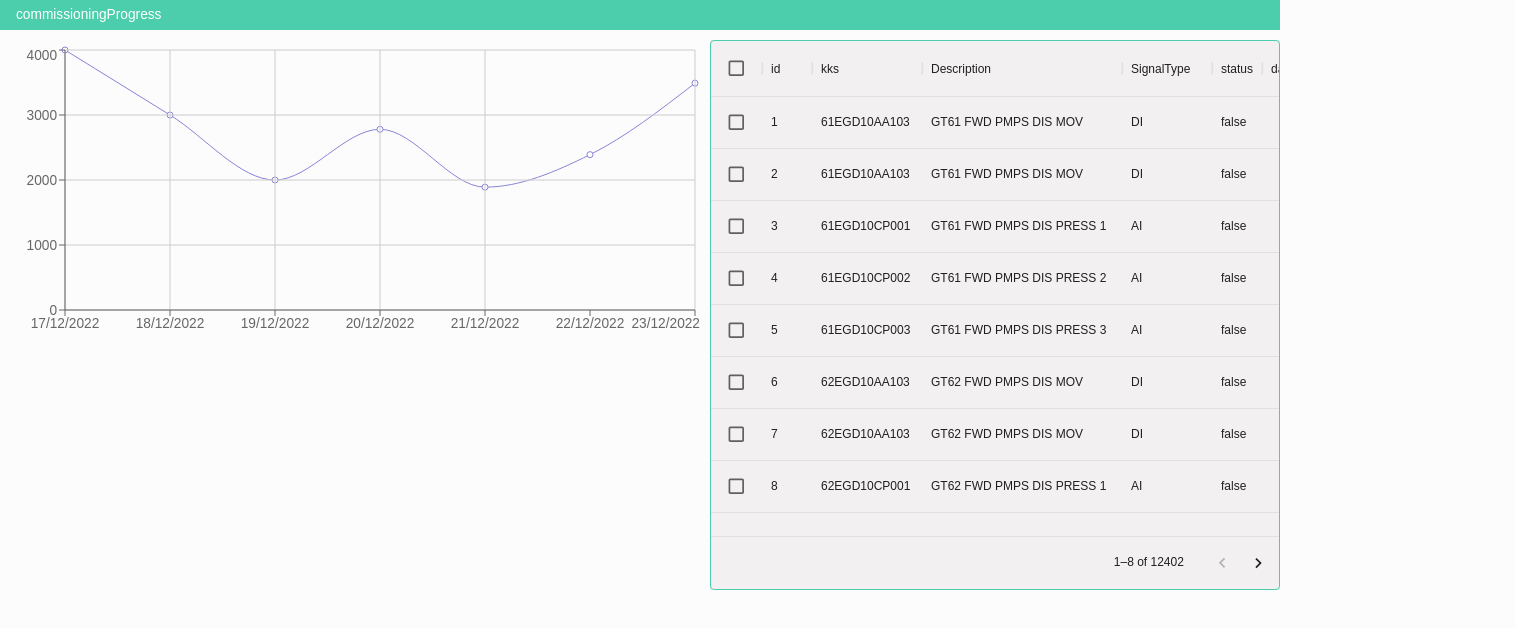
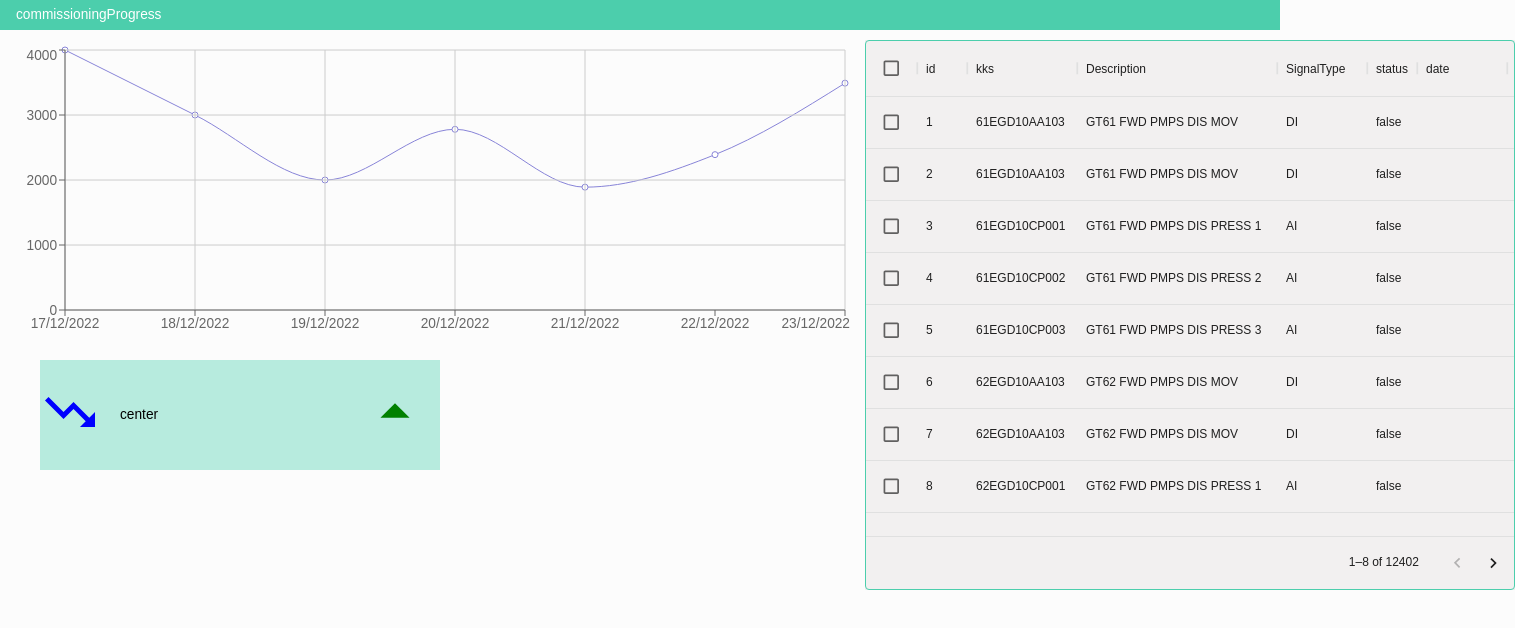
Before and after one commit to AhmedEldessouki1982/LoopCheck, a React (Create React App) app in the folder progress/: page / in a window 1280 px wide. Shown: the top 628 px of the page, 1515 px wide, since content can reach past the window. Built offline with nearby package versions, Linux system fonts and the light colour scheme.

Commit message:
adding the status card model

```diff
--- a/progress/package.json
+++ b/progress/package.json
@@ -5,7 +5,8 @@
   "dependencies": {
     "@emotion/react": "^11.10.5",
     "@emotion/styled": "^11.10.5",
-    "@mui/material": "^5.10.17",
+    "@mui/icons-material": "^5.11.0",
+    "@mui/material": "^5.11.1",
     "@mui/x-data-grid": "^5.17.14",
     "@testing-library/jest-dom": "^5.16.5",
     "@testing-library/react": "^13.4.0",
--- a/progress/src/App.js
+++ b/progress/src/App.js
@@ -1,9 +1,8 @@
 import './App.css';
 import RenderLineChart from './compenents/chart/RenderLineChart';
 import Datagrid from './compenents/dataGrid/Datagrid';
-import Piechart from './compenents/piechart/Piechart'
 import TopBar from './compenents/topbar/TopBar';
-
+import Totalcard from './compenents/totalCard/Totalcard';
 //import MUI theme
 import { Box, CssBaseline, ThemeProvider } from '@mui/material';
 import { ColorModeContext, useMode } from '../src/compenents/theme/theme.js';
@@ -16,14 +15,18 @@ export default function App() {
         <ThemeProvider theme={theme}>
           <CssBaseline/>
           <TopBar />
-          <Box sx={{display:"flex", gap:"10px"}}>
-            <RenderLineChart />
-            <Datagrid />
+
+          <Box sx={{display:"flex",gap:"15px"}}>
+            <Box sx={{display:"flex",flexDirection:"column" ,gap:"15px"}}>
+              <RenderLineChart />
+              <Totalcard />
+            </Box>
+
+            <Box>
+              <Datagrid />
+            </Box>
           </Box>
 
-          <Box sx={{display:"flex", gap:"10px"}}>
-            <Piechart />
-          </Box>
         </ThemeProvider>
       </ColorModeContext.Provider>
     </>
--- a/progress/src/compenents/chart/RenderLineChart.jsx
+++ b/progress/src/compenents/chart/RenderLineChart.jsx
@@ -5,7 +5,7 @@ export default function RenderLineChart()
 {
     return (
         <Box sx={{pt: "15px"}}>
-            <LineChart width={700} height={300} data={data}>
+            <LineChart width={850} height={300} data={data}>
                 <Line type="monotone" dataKey="uv" stroke="#8884d8" />
                 <CartesianGrid stroke="#ccc" />
                 <XAxis dataKey="name" />
--- a/progress/src/compenents/context/DataContext.jsx
+++ b/progress/src/compenents/context/DataContext.jsx
@@ -9,13 +9,14 @@ let initSignalList = {
     ...signals,
 }
 let reducer = (signalList, action) => {
-    console.log(action.checked)
+    console.log(action.ID)
     switch (action.type) {
         case "SIGNAL_CHECKED":
             return action.checked ?{IOList:[...signalList.IOList.slice(0,action.checked-1),
                 ...signalList.IOList.slice(action.checked, signalList.IOList.length+1),
                 {...signalList.IOList[action.checked-1], date: toDay }]}:
                 {...signalList}
+
 
         default:
             throw new Error();
--- a/progress/src/compenents/dataGrid/Datagrid.jsx
+++ b/progress/src/compenents/dataGrid/Datagrid.jsx
@@ -67,6 +67,7 @@ const rows = signals.sort((a,b)=>a.id-b.id).map(
         rowsPerPageOptions={[8]}
         checkboxSelection
         onSelectionModelChange = {item => usedContext.dispatch({type:"SIGNAL_CHECKED",checked: item[item.length-1]})}
+
         />
     </Box>
   )
--- /dev/null
+++ b/progress/src/compenents/totalCard/Totalcard.jsx
@@ -0,0 +1,26 @@
+import React from 'react';
+import { Box, useTheme } from '@mui/material';
+import { tokens } from '../theme/theme';
+//mui outlined icons
+import TrendingUpOutlinedIcon from '@mui/icons-material/TrendingDownOutlined';
+import ArrowDropUpOutlinedIcon from '@mui/icons-material/ArrowDropUpOutlined';
+import ArrowDropDownOutlinedIcon from '@mui/icons-material/ArrowDropDownOutlined';
+
+
+export default function Totalcard() {
+  let trendStatus = true;
+    const theme = useTheme();
+    const colors = tokens(theme.palette.mode);
+
+  return (
+    <Box sx={{display:'flex', alignItems: "center",height:110, width:400, color:"black",ml: 5,background: colors.greenAccent[800]}}>
+        <Box sx={{flex:2}}><TrendingUpOutlinedIcon sx={{fontSize: 60, color: "blue"}}/></Box>
+        <Box sx={{flex:6 }}>center</Box>
+        {
+          !trendStatus ? <Box sx={{flex:2 }}><ArrowDropDownOutlinedIcon sx={{fontSize: 70, color: "red"}}/></Box>
+          :<Box sx={{flex:2 }}><ArrowDropUpOutlinedIcon sx={{fontSize: 70, color: "green"}}/></Box>
+        }
+
+    </Box>
+  )
+}
```
Also changed, not shown: 1 other file (tests, documents, lock files or other folders).
